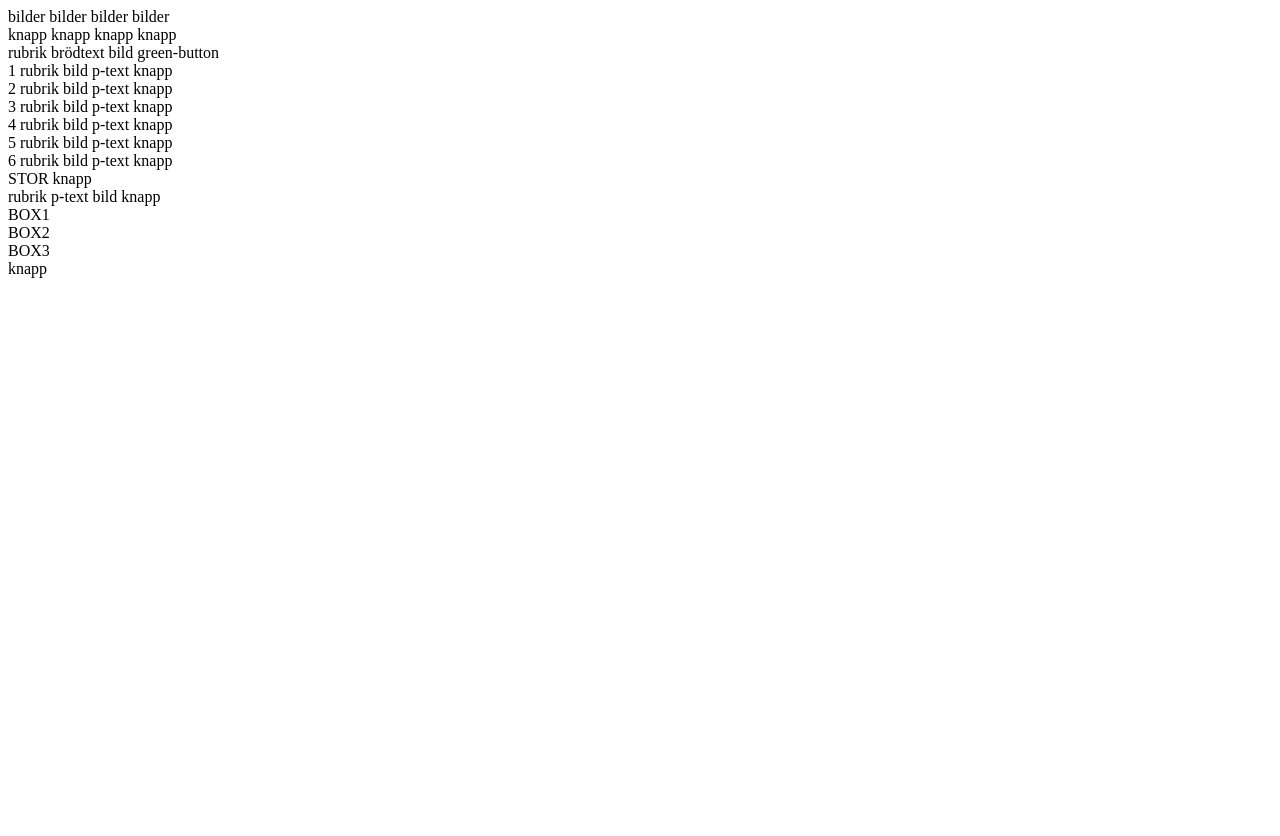
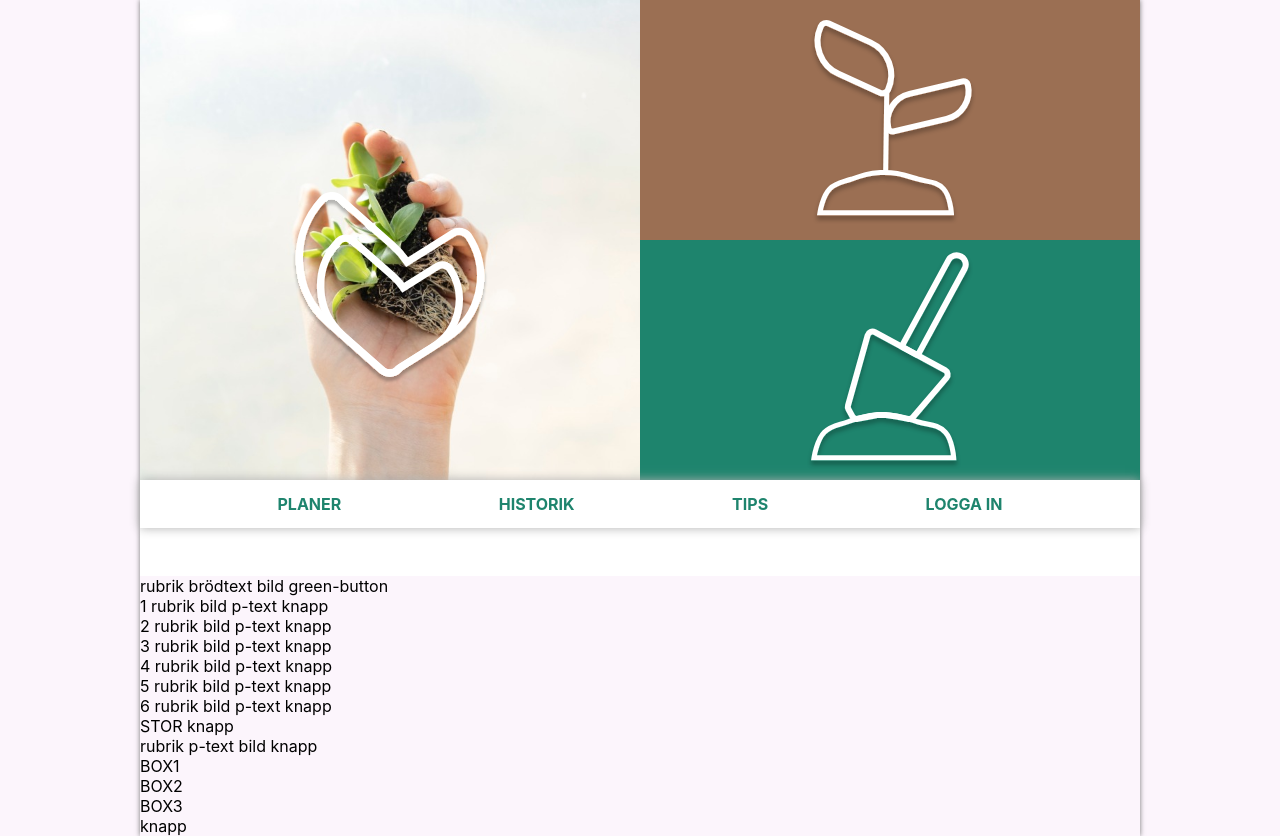
Before and after one commit to TomasPaepke/JS24-HTML-CSS-examinerande-uppgift1, a plain HTML site: page index.html in a window 1280 px wide. Before the commit the page ends 800 px from the top, so only its background shows below. Drawn offline with Linux system fonts and the light colour scheme.

Commit message:
lite CSS och header kod

```diff
--- a/css/style.css
+++ b/css/style.css
@@ -0,0 +1,66 @@
+* {
+    box-sizing: border-box;
+}
+body {
+    margin: 0 auto;
+    max-width: 1000px;
+    background-color:#FCF5FC;
+    box-shadow: 0px 0px 5px 0px rgb(117, 117, 117);
+    font-family: ns-serifsystem-ui, -apple-system, BlinkMacSystemFont, 'Segoe UI', Roboto, Oxygen, Ubuntu, Cantarell, 'Open Sans', 'Helvetica Neue', sa ;
+}
+img {
+    padding: 0;
+    margin: 0;
+    height: 100%;
+    width: 100%;
+}
+header {
+    max-width: 1000px;
+    display: grid;
+    grid-template-columns: repeat(12, 1fr);
+    grid-template-rows: repeat(12, 3rem);
+    background-color: #FFF;
+}
+.header__pic--plant {
+    grid-column: 2 / 6;
+    grid-row: 5 / 9;
+    z-index: 1; /* för att lägga ikonen över bilden */
+}
+.header__pic--hand {
+    grid-column: 1 / 7 ;
+    grid-row: 1 / 11;
+    object-fit:cover;
+
+
+}
+.header__pic--dig {
+    grid-column: 7 / 13 ;
+    grid-row: 6 / 11;
+    background-color: #1E846D;
+    object-fit: scale-down;
+
+
+}
+.header__pic--seedling {
+    grid-column: 7 / 13;
+    grid-row: 1 / 6;
+    object-fit:scale-down;
+    background-color: #9B6F53;
+}
+
+.header__menyn {
+    padding: 10px auto;
+    display: flex;
+    grid-column:1 / 13 ;
+    grid-row: 11/ 12;
+    justify-content: space-evenly;
+    align-items: center;
+    box-shadow: 0px 0px 10px 0px rgb(175, 175, 175)
+
+}
+.header__menyn--p a {
+    padding: 10px 20px;
+    color: #1E846D;
+    font-weight: bolder ;
+    text-decoration: none;
+}
--- a/index.html
+++ b/index.html
@@ -7,16 +7,16 @@
   <link rel="stylesheet" href="css/style.css">
 </head>
 <body>
-  <header>
-    bilder
-    bilder
-    bilder
-    bilder
-    <nav>
-      knapp
-      knapp
-      knapp
-      knapp
+  <header class="header__pic">
+    <img class="header__pic--plant" src="assets/icons/Logo.svg" alt="logga">
+    <img class="header__pic--hand" src="assets/images/hand.jpeg" alt="hand">
+    <img class="header__pic--seedling" src="assets/icons/seedling.svg" alt="seedling">
+    <img class="header__pic--dig" src="assets/icons/dig.svg" alt="dig">
+    <nav class="header__menyn header__menyn--p">
+      <a href="#">PLANER</a>
+      <a href="#">HISTORIK</a>
+      <a href="#">TIPS</a>
+      <a href="#">LOGGA IN</a>
     </nav>
   </header>
   <main>
```
